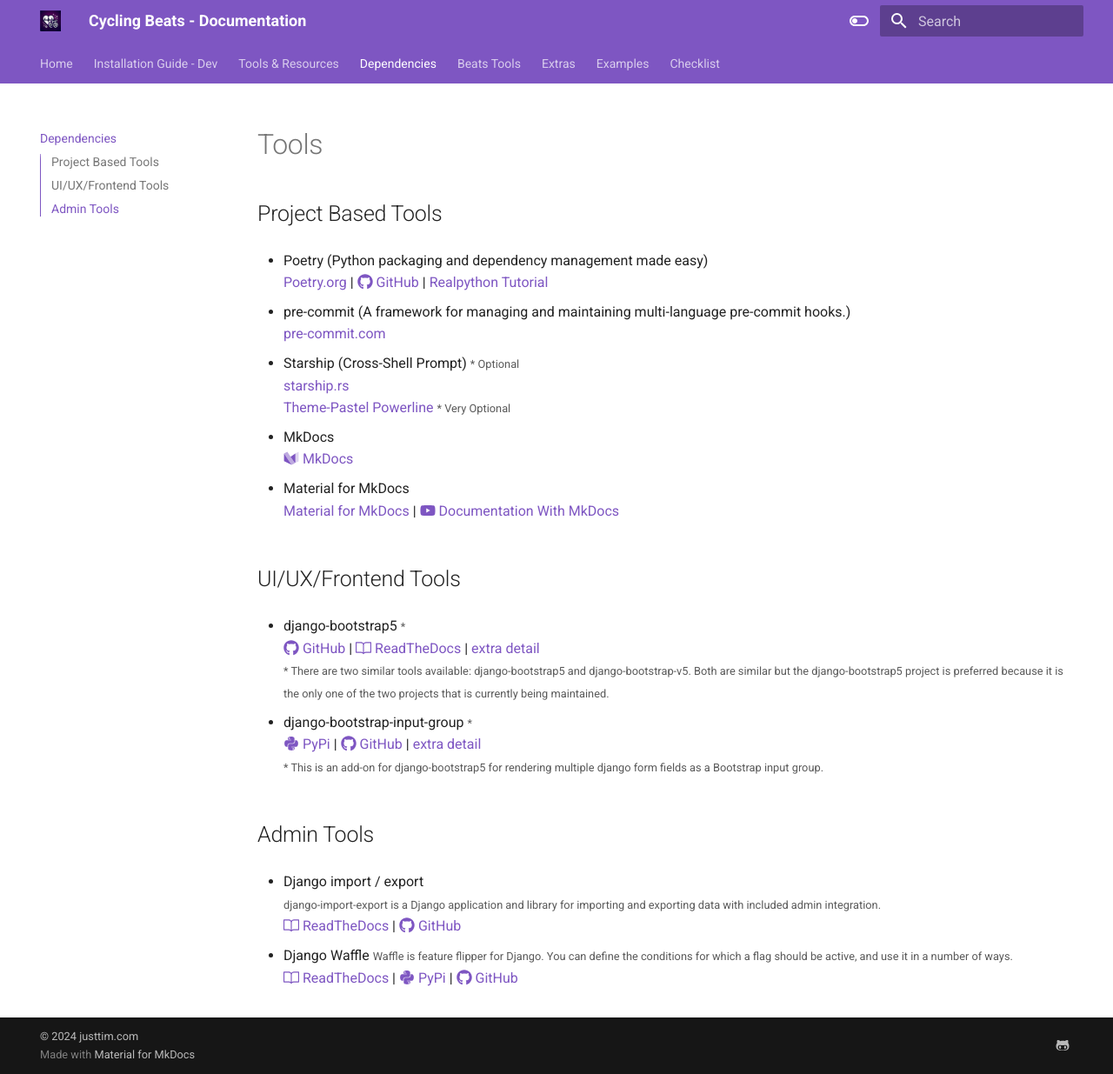
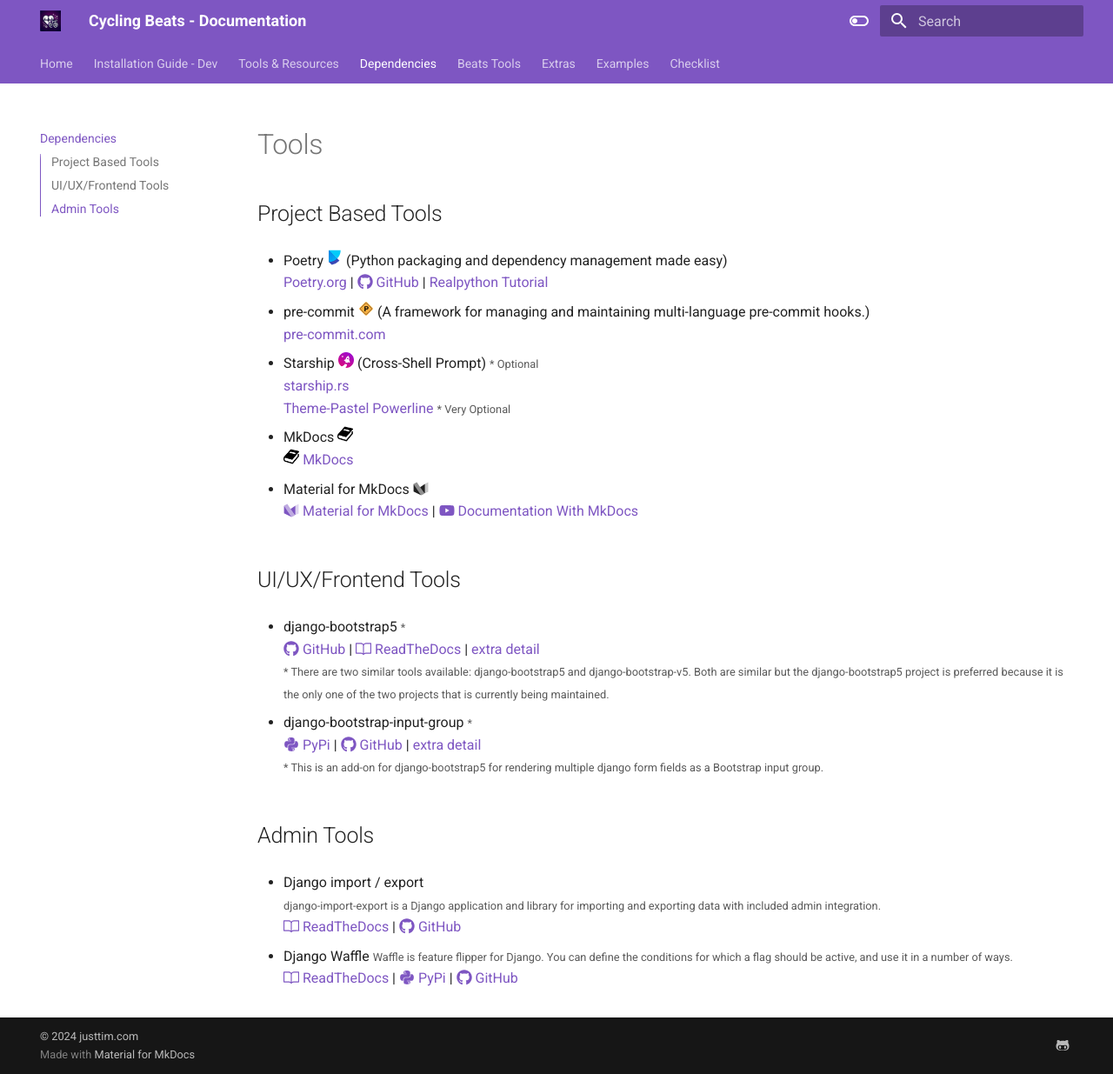
Before and after one commit to timpandrews/beats_docs, an MkDocs documentation site: the page built from docs/dependencies.md, in a window 1280 px wide and 1235 px high. Shown: the whole window at 87% size. Built offline with MkDocs 1.6.1 and Material for MkDocs 9.7.7, drawn with Linux system fonts in a browser that asks for light colours; some of the changed lines change nothing that is shown.

Commit message:
Add new icons and update dependencies

```diff
--- a/docs/dependencies.md
+++ b/docs/dependencies.md
@@ -2,23 +2,23 @@
 
 ## Project Based Tools
 
- - Poetry (Python packaging and dependency management made easy)
+ - Poetry ![poetry-python](assets/icons/poetry-python.svg){: width="2%"} (Python packaging and dependency management made easy)
 <a href="https://python-poetry.org/" target="_blank">Poetry.org</a> |
 <a href="https://github.com/python-poetry/poetry" target="_blank">:fontawesome-brands-github: GitHub</a> |
 <a href="https://realpython.com/dependency-management-python-poetry/" target="_blank">Realpython Tutorial</a>
 
- - pre-commit (A framework for managing and maintaining multi-language pre-commit hooks.)
+ - pre-commit ![pre-commit](assets/icons/pre-commit.svg){: width="2%"}  (A framework for managing and maintaining multi-language pre-commit hooks.)
  <a href="https://pre-commit.com/" target="_blank">pre-commit.com</a>
 
- - Starship (Cross-Shell Prompt) <small> * Optional</small>
+ - Starship ![starship](assets/icons/starship.png){: width="2%"}  (Cross-Shell Prompt) <small> * Optional</small>
 <a href="https://starship.rs/" target="_blank">starship.rs</a>
 <a href="https://starship.rs/presets/#pastel-powerline" target="_blank">Theme-Pastel Powerline</a> <small> * Very Optional</small>
 
-- MkDocs
-<a href="https://www.mkdocs.org/" target="_blank">:logo: MkDocs</a>
+- MkDocs ![mkdocs](assets/icons/mkdocs.png){: width="2%"}
+<a href="https://www.mkdocs.org/" target="_blank">![mkdocs](assets/icons/mkdocs.png){: width="2%"} MkDocs</a>
 
-- Material for MkDocs
-<a href="https://squidfunk.github.io/mkdocs-material/" target="_blank">Material for MkDocs</a> |
+- Material for MkDocs :logo:
+<a href="https://squidfunk.github.io/mkdocs-material/" target="_blank">:logo: Material for MkDocs</a> |
 <a href="https://www.youtube.com/watch?v=Q-YA_dA8C20" target="_blank">:fontawesome-brands-youtube: Documentation With MkDocs</a>
 
 
```
Also changed, not shown: docs/assets/icons/django-icon.svg (added), docs/assets/icons/makefile.png (added), docs/assets/icons/mkdocs.png (added), docs/assets/icons/poetry-python.png (added), docs/assets/icons/poetry-python.svg (added), docs/assets/icons/pre-commit.png (added), docs/assets/icons/pre-commit.svg (added), docs/assets/icons/starship.png (added).
